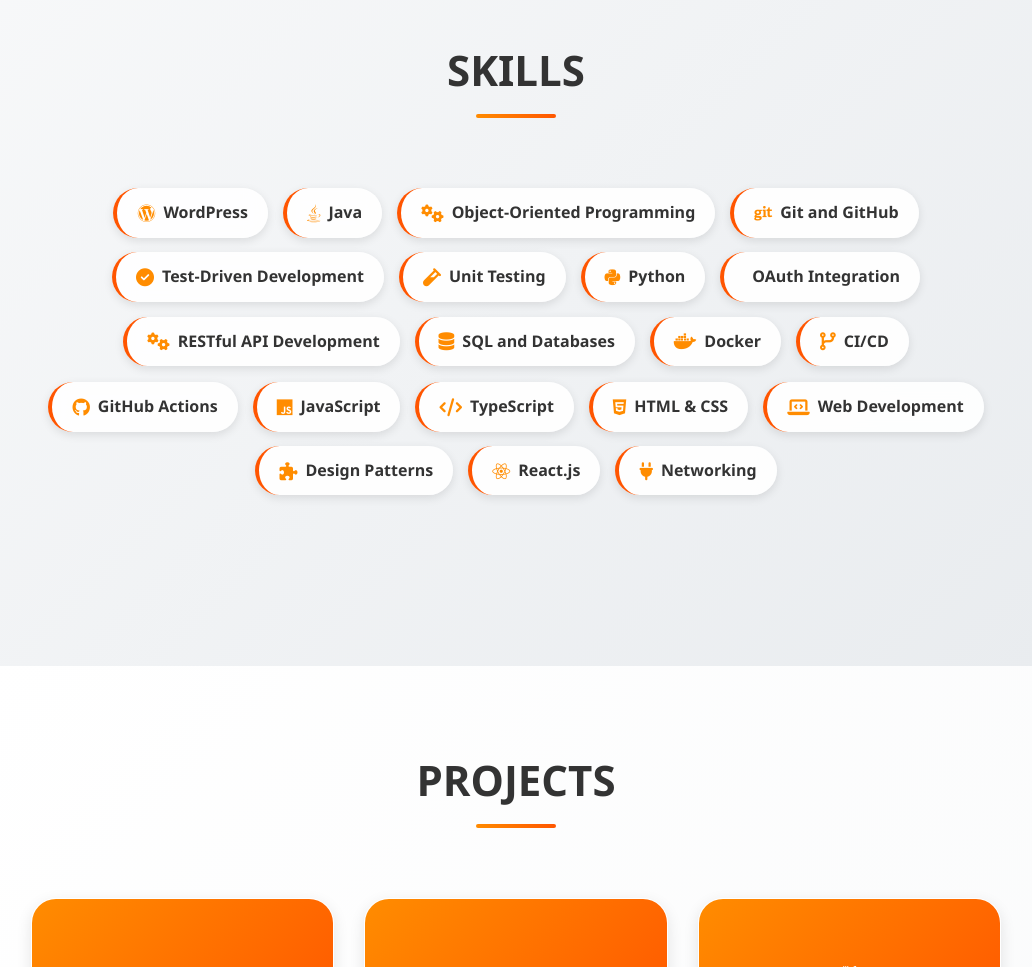
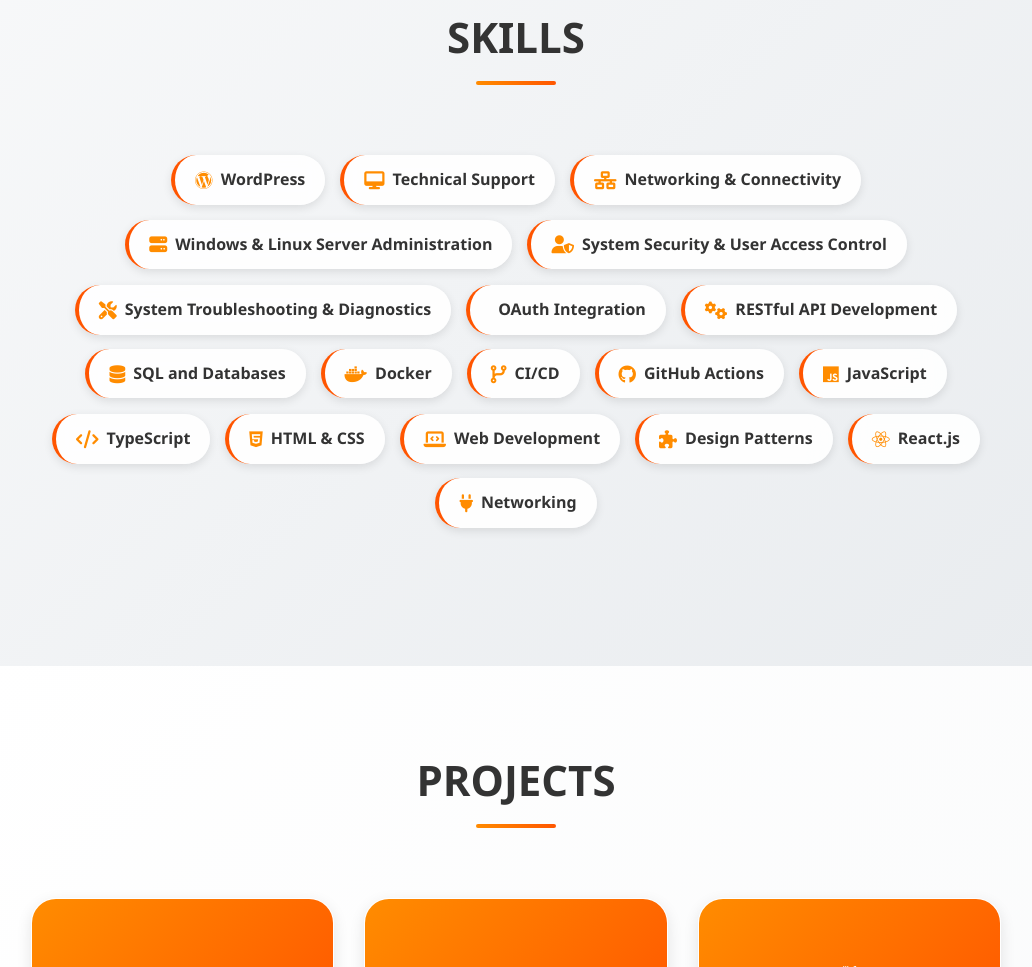
Before and after one commit to Shaun2003/SHAUNS-PORTFOLIO, a plain HTML site: page index.html in a window 1280 px wide. Shown: the part 7517-8484 px from the top of the page, without its empty margins (209-1241 px from the left). Drawn offline with Linux system fonts and the light colour scheme.

Commit message:
Update index.html

```diff
--- a/index.html
+++ b/index.html
@@ -551,12 +551,11 @@
             </div>
             <div class="skills-container">
                 <div class="skill-item"><i class="fab fa-wordpress"></i> <span>WordPress</span></div>
-                <div class="skill-item"><i class="fab fa-java"></i> <span>Java</span></div>
-                <div class="skill-item"><i class="fas fa-cogs"></i> <span>Object-Oriented Programming</span></div>
-                <div class="skill-item"><i class="fab fa-git"></i> <span>Git and GitHub</span></div>
-                <div class="skill-item"><i class="fas fa-check-circle"></i> <span>Test-Driven Development</span></div>
-                <div class="skill-item"><i class="fas fa-vial"></i> <span>Unit Testing</span></div>
-                <div class="skill-item"><i class="fab fa-python"></i> <span>Python</span></div>
+                <div class="skill-item"><i class="fas fa-desktop"></i> <span>Technical Support</span></div>
+                <div class="skill-item"><i class="fas fa-network-wired"></i> <span>Networking & Connectivity</span></div>
+                <div class="skill-item"><i class="fas fa-server"></i> <span>Windows & Linux Server Administration</span></div>
+                <div class="skill-item"><i class="fas fa-user-shield"></i> <span>System Security & User Access Control</span></div>
+                <div class="skill-item"><i class="fas fa-tools"></i> <span>System Troubleshooting & Diagnostics</span></div>
                 <div class="skill-item"><i class="fab fa-oauth"></i> <span>OAuth Integration</span></div>
                 <div class="skill-item"><i class="fas fa-cogs"></i> <span>RESTful API Development</span></div>
                 <div class="skill-item"><i class="fas fa-database"></i> <span>SQL and Databases</span></div>
```
